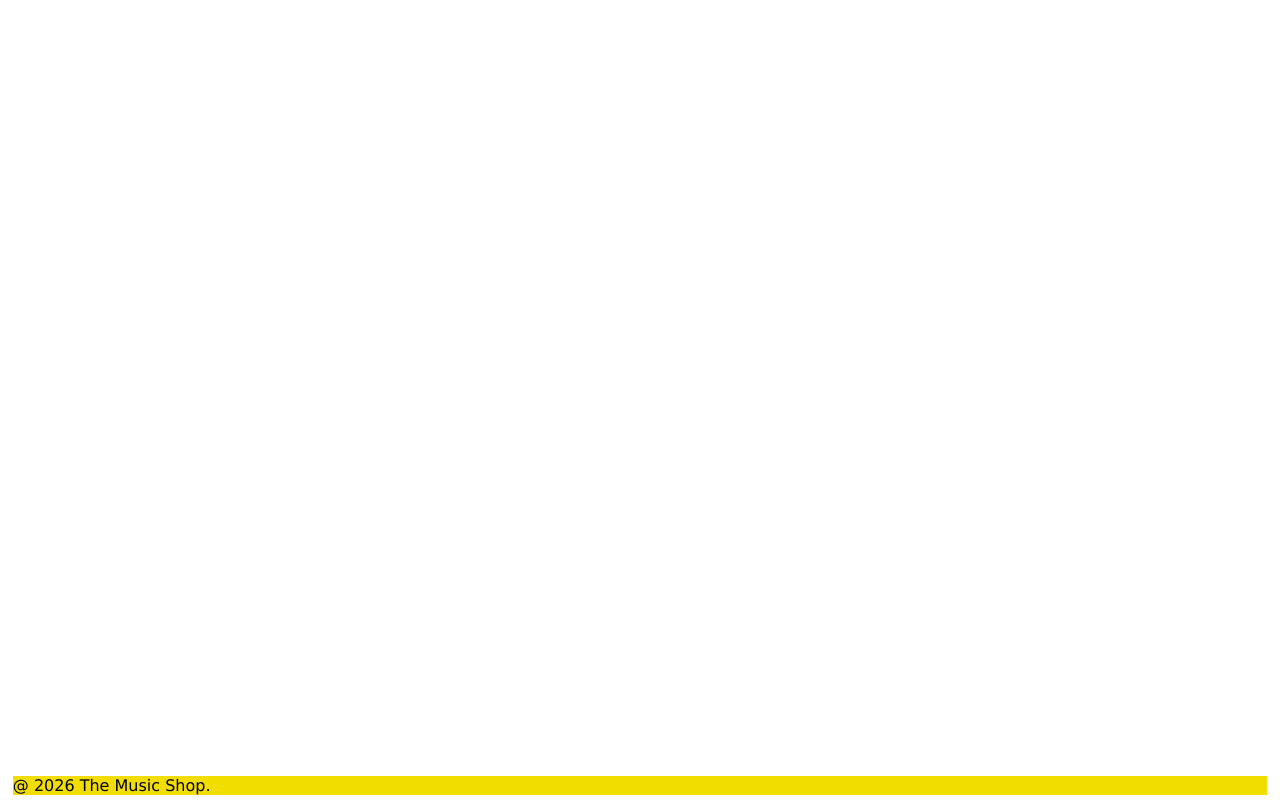
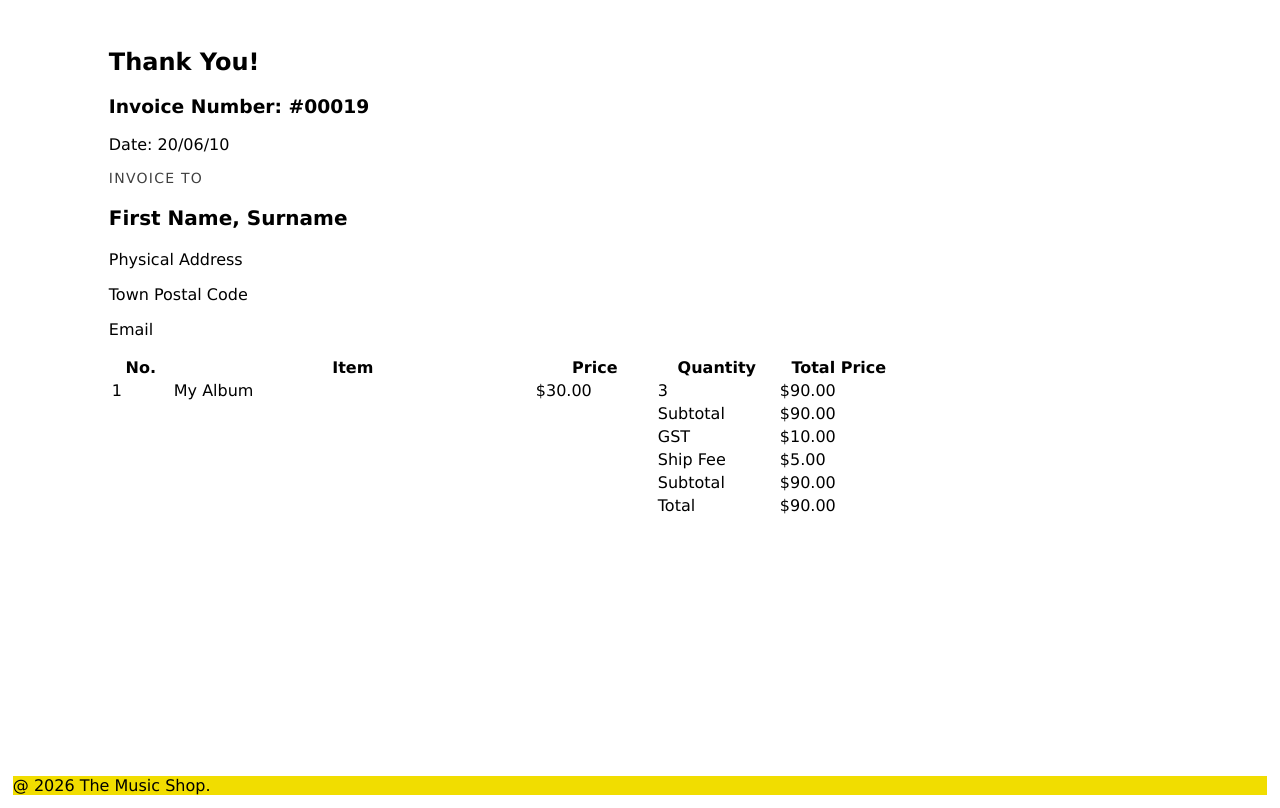
Before and after one commit to aivankhirlpastor/Shop-Programming, a Flask app: page /invoice in a window 1280 px wide. Shown: the part 76-884 px from the top of the page. Run offline with Flask 3, Linux system fonts and the light colour scheme.

Commit message:
Implemented Raw Table Structure For Item Details and Monetary Costs

```diff
--- a/templates/invoice.html
+++ b/templates/invoice.html
@@ -4,6 +4,84 @@
 
 {% block content %}
     <body>
+        <h2>Thank You!</h2>
 
+        <h3>Invoice Number: #00019</h3>
+        <p>Date: 20/06/10</p>
+
+        <section class="invoice-page">
+            <div id="order-billing-dt">
+                <span class="label">Invoice To</span>
+                <div>
+                    <p class="full-name emphasise">First Name, Surname</p>
+                    <p>Physical Address</p>
+                    <p>Town Postal Code</p>
+                    <p>Email</p>
+                </div>
+            </div>
+
+            <!-- TABLE -->
+            <table>
+                <colgroup>
+                    <col span="1" style="width: 60px;">
+                    <col style="width: 360px;">
+                    <col span="3" style="width: 120px">
+                </colgroup>
+                <thead>
+                    <tr>
+                        <th id="th-item-number">No.</th>
+                        <th id="th-album-name">Item</th>
+                        <th id="th-unit-price">Price</th>
+                        <th id="th-quantity">Quantity</th>
+                        <th id="th-total-price">Total Price</th>
+                    </tr>
+                </thead>
+                <tbody>
+                    <tr>
+                        <td>1</td>
+                        <td>My Album</td>
+                        <td>$30.00</td>
+                        <td>3</td>
+                        <td>$90.00</td>
+                    </tr>
+
+                    <tr class="monetary-cost subtotal">
+                        <td></td>
+                        <td></td>
+                        <td></td>
+                        <td>Subtotal</td>
+                        <td>$90.00</td>
+                    </tr>
+                    <tr class="monetary-cost gst">
+                        <td></td>
+                        <td></td>
+                        <td></td>
+                        <td>GST</td>
+                        <td>$10.00</td>
+                    </tr>
+                    <tr class="monetary-cost ship-fee">
+                        <td></td>
+                        <td></td>
+                        <td></td>
+                        <td>Ship Fee</td>
+                        <td>$5.00</td>
+                    </tr>
+                    <tr class="monetary-cost discount">
+                        <td></td>
+                        <td></td>
+                        <td></td>
+                        <td>Subtotal</td>
+                        <td>$90.00</td>
+                    </tr>
+                    <tr class="monetary-cost total">
+                        <td></td>
+                        <td></td>
+                        <td></td>
+                        <td>Total</td>
+                        <td>$90.00</td>
+                    </tr>
+                </tbody>
+            </table>
+        </section>
     </body>
 {% endblock %}
```
